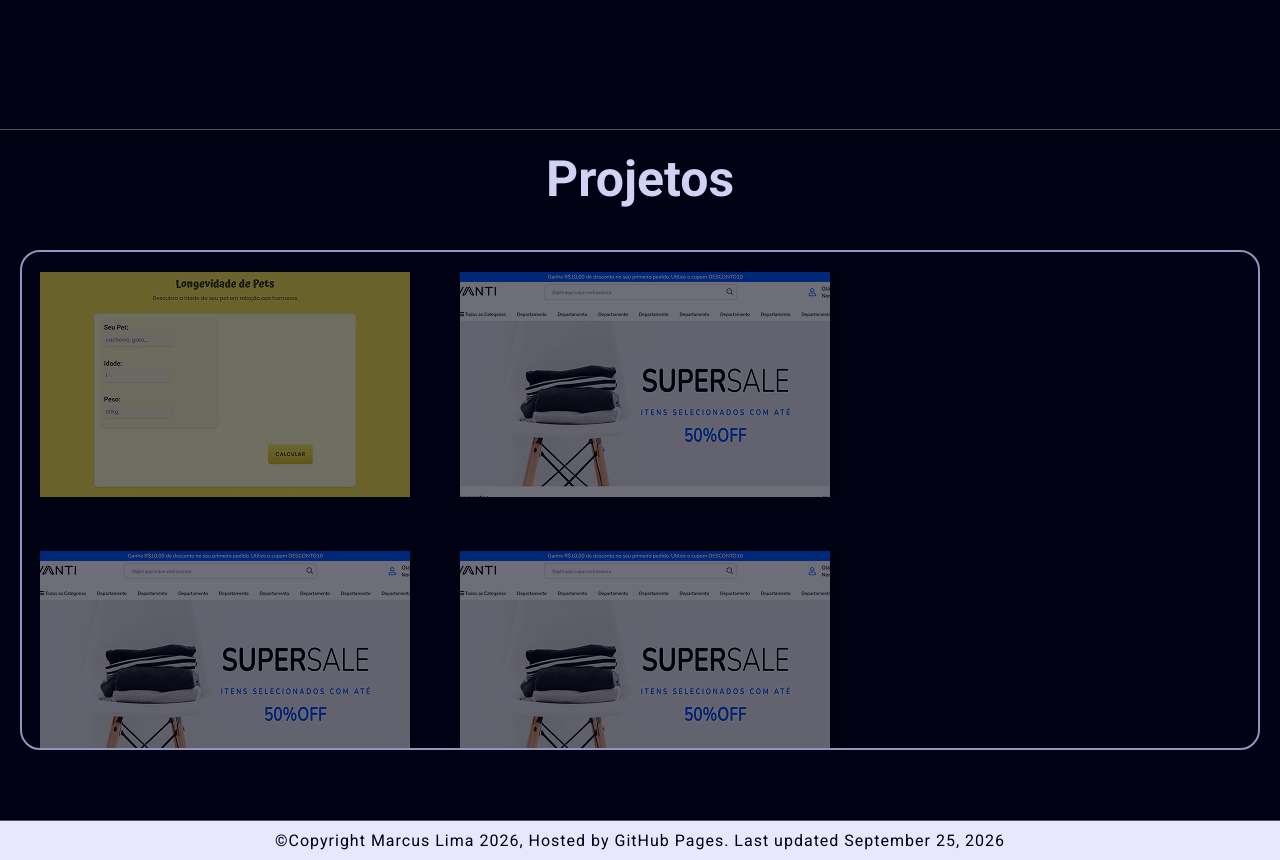
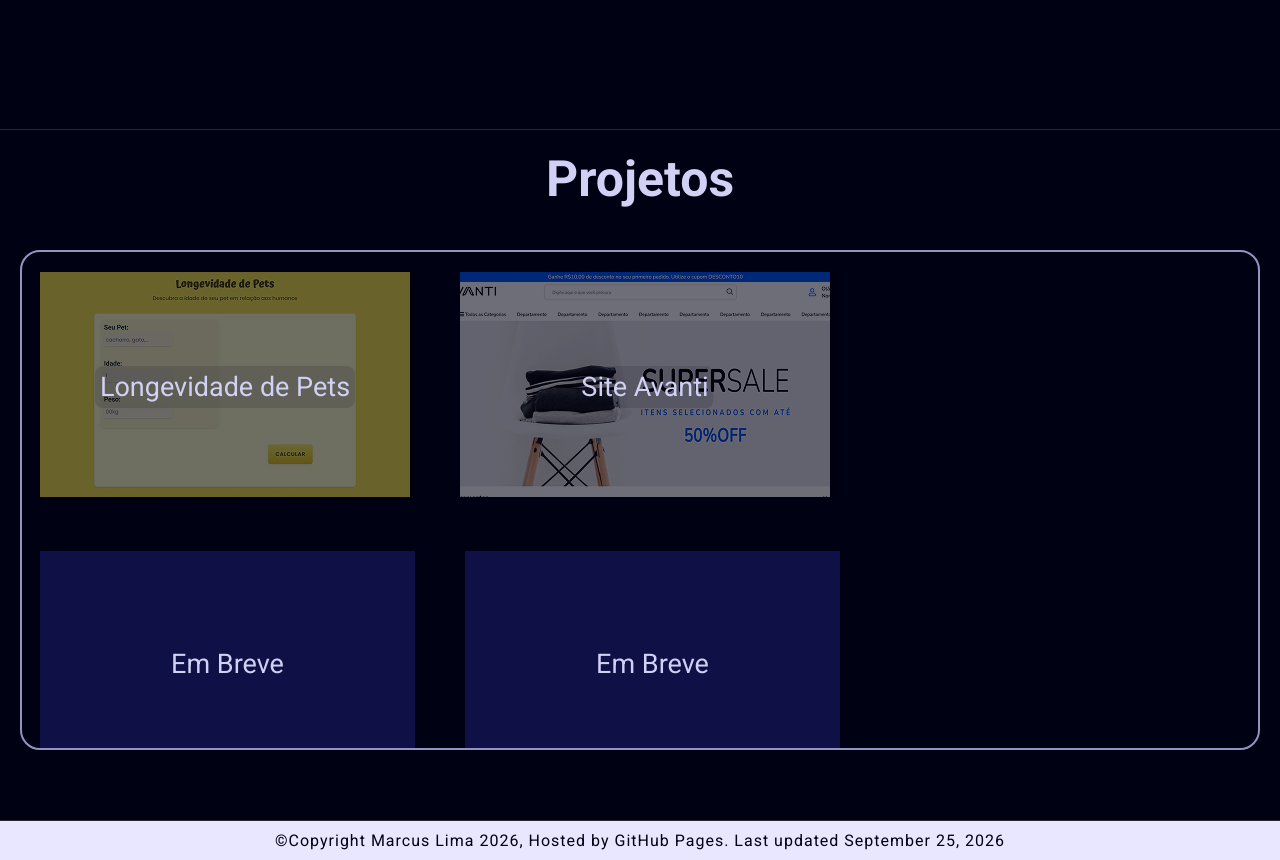
Before and after one commit to MarcusDevinicius/Marcus-Lima-Portifolio, a React (Vite) app: page / in a window 1280 px wide. Shown: the part 1900-2760 px from the top of the page. Built offline with nearby package versions, Linux system fonts and the light colour scheme.

Commit message:
Editing the effects of projects banners.

```diff
--- a/src/CSS/main.css
+++ b/src/CSS/main.css
@@ -11,7 +11,7 @@ body {
 }
 
 section {
-    border-bottom: 1px solid #4f4f58;
+    border-bottom: 1px solid #29292b;
 }
 
 section > h1.title {
@@ -358,6 +358,28 @@ section.projects > article > ul::-webkit-scrollbar-track {
 section.projects > article > ul > li {
     position: relative;
     cursor: pointer;
+    transition: all .2s ease-in-out;
+
+}
+
+section.projects > article > ul > li:nth-child(3),
+section.projects > article > ul > li:nth-child(4),
+section.projects > article > ul > li:nth-child(5) {
+    width: 375px;
+    height: 225px;
+    background: #22288c;
+}
+/* aqui estou tirando o background dos titulos nos banner de em breve */
+
+section.projects > article > ul > li:nth-child(3)::after,
+section.projects > article > ul > li:nth-child(4)::after,
+section.projects > article > ul > li:nth-child(5)::after {
+    background: none;
+}
+
+
+section.projects > article > ul > li:hover {
+    transform: scale(1.07);
 }
 
 section.projects > article > ul > li::before {
@@ -372,6 +394,40 @@ section.projects > article > ul > li::before {
     z-index: 1000;
 }
 
+section.projects > article > ul > li::after {
+    display: inline-block;
+    content: attr(data-title);
+    position: absolute;
+    top: 50%;
+    left: 50%;
+    font-size: 27px;
+    letter-spacing: 1;
+    max-width: 300px;
+    white-space: nowrap;
+    transform: translate(-50%, -50%);
+    z-index: 2000;
+    background: #00011220;
+    border-radius: 8px;
+    padding: 5px;
+}
+
+section.projects > article > ul > li:hover::before {
+    background: none;
+}
+
+section.projects > article > ul > li:hover::after {
+    content: ' ';
+    padding: 0;
+
+}
+
+section.projects > article > ul > li:nth-child(3):hover::after,
+section.projects > article > ul > li:nth-child(4):hover::after,
+section.projects > article > ul > li:nth-child(5):hover::after {
+    content: attr(data-title);
+}
+
+
 footer {
     width: 100%;
     background: #e8e7ff;
--- a/src/SCRIPT/About.jsx
+++ b/src/SCRIPT/About.jsx
@@ -16,7 +16,7 @@ const About = ({language}) => {
     }
 
   return (
-    <section className='about'>
+    <section className='about' id='about'>
         <h2>{language === 'pt' ? texts.pt.title : texts.en.title}</h2>
         <p>{language === 'pt' ? texts.pt.paragraph : texts.en.paragraph}</p>
     </section>
--- a/src/SCRIPT/Header.jsx
+++ b/src/SCRIPT/Header.jsx
@@ -31,10 +31,10 @@ const Header = ({language, setLanguage}) => {
     <header>
         <nav>
             <ul>
-                <li><a href="#">{language === 'pt' ? texts.pt.home : texts.en.home}</a></li>
-                <li><a href="#">{language === 'pt' ? texts.pt.abtMe : texts.en.abtMe}</a></li>
-                <li><a href="#">{language === 'pt' ? texts.pt.skills : texts.en.skills}</a></li>
-                <li><a href="#">{language === 'pt' ? texts.pt.projects : texts.en.projects}</a></li>
+                <li><a href="#home">{language === 'pt' ? texts.pt.home : texts.en.home}</a></li>
+                <li><a href="#about">{language === 'pt' ? texts.pt.abtMe : texts.en.abtMe}</a></li>
+                <li><a href="#skills">{language === 'pt' ? texts.pt.skills : texts.en.skills}</a></li>
+                <li><a href="#projects">{language === 'pt' ? texts.pt.projects : texts.en.projects}</a></li>
             </ul>
         </nav>
         <button onClick={changeLang} className={`flag flag-${language}`}>
--- a/src/SCRIPT/Home.jsx
+++ b/src/SCRIPT/Home.jsx
@@ -17,7 +17,7 @@ import '../CSS/main.css'
   }
 
   return (
-    <section className='home'>
+    <section className='home' id='home'>
         <h1>{language === 'pt' ? texts.pt.h1 : texts.en.h1}</h1>
         <p>{language === 'pt' ? texts.pt.intro : texts.en.intro}</p>
         <img src="src/ART/img/my-img.png" alt="An image of Marcus." />
--- a/src/SCRIPT/Projects.jsx
+++ b/src/SCRIPT/Projects.jsx
@@ -17,33 +17,33 @@ const Projects = ({language}) => {
 
 
   return (
-    <section className='projects'>
+    <section className='projects' id='projects'>
         <h2>{language === 'pt' ? texts.pt.title : texts.en.title}</h2>
         <article className='projects-container'>
             <ul>
-                <li>
+                <li data-title="Longevidade de Pets">
                   <a href="">
                     <img src="./src/ART/img/longevidade-de-pets.jpg" alt="" />
                     </a>
                 </li>
-                <li>
+                <li data-title="Site Avanti">
                   <a href="">
                     <img src="./src/ART/img/site-avanti-banner.jpg" alt="" />
                   </a>
                 </li>
-                <li>
+                <li data-title="Em Breve">
                   <a href="">
-                    <img src="./src/ART/img/site-avanti-banner.jpg" alt="" />
+                    <img src="" alt="" />
                   </a>
                 </li>
-                <li>
+                <li data-title="Em Breve">
                   <a href="">
-                    <img src="./src/ART/img/site-avanti-banner.jpg" alt="" />
+                    <img src="" alt="" />
                   </a>
                 </li>
-                <li>
+                <li data-title="Em Breve">
                   <a href="">
-                    <img src="./src/ART/img/site-avanti-banner.jpg" alt="" />
+                    <img src="" alt="" />
                   </a>
                 </li>
             </ul>
--- a/src/SCRIPT/Skills.jsx
+++ b/src/SCRIPT/Skills.jsx
@@ -77,7 +77,7 @@ const Skills = ({language}) => {
   }
 
   return (
-    <section className='skills'>
+    <section className='skills' id='skills'>
         <h1 className='title'>Skills</h1>
         {language === 'pt' && (
           <aside>
```
